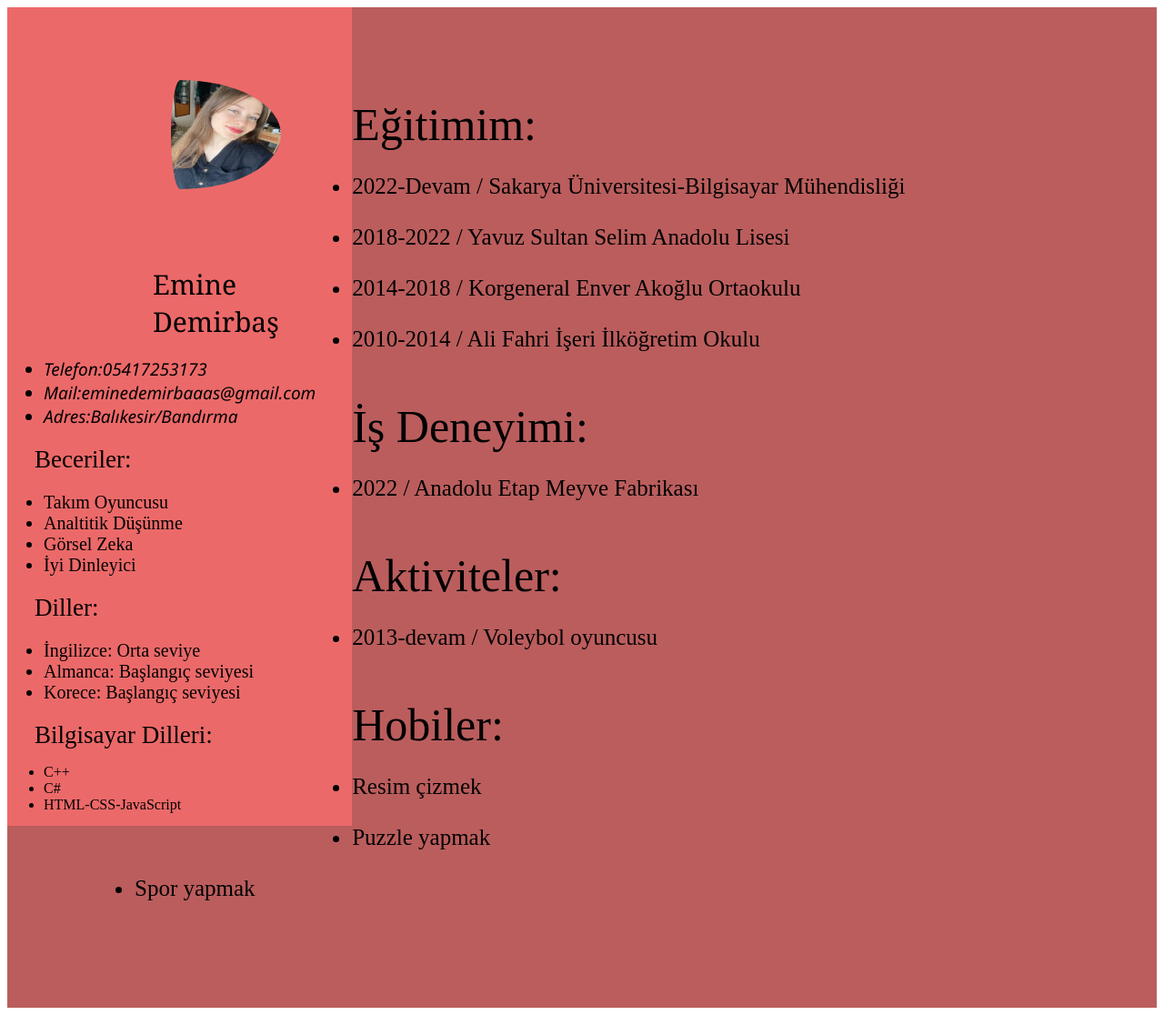
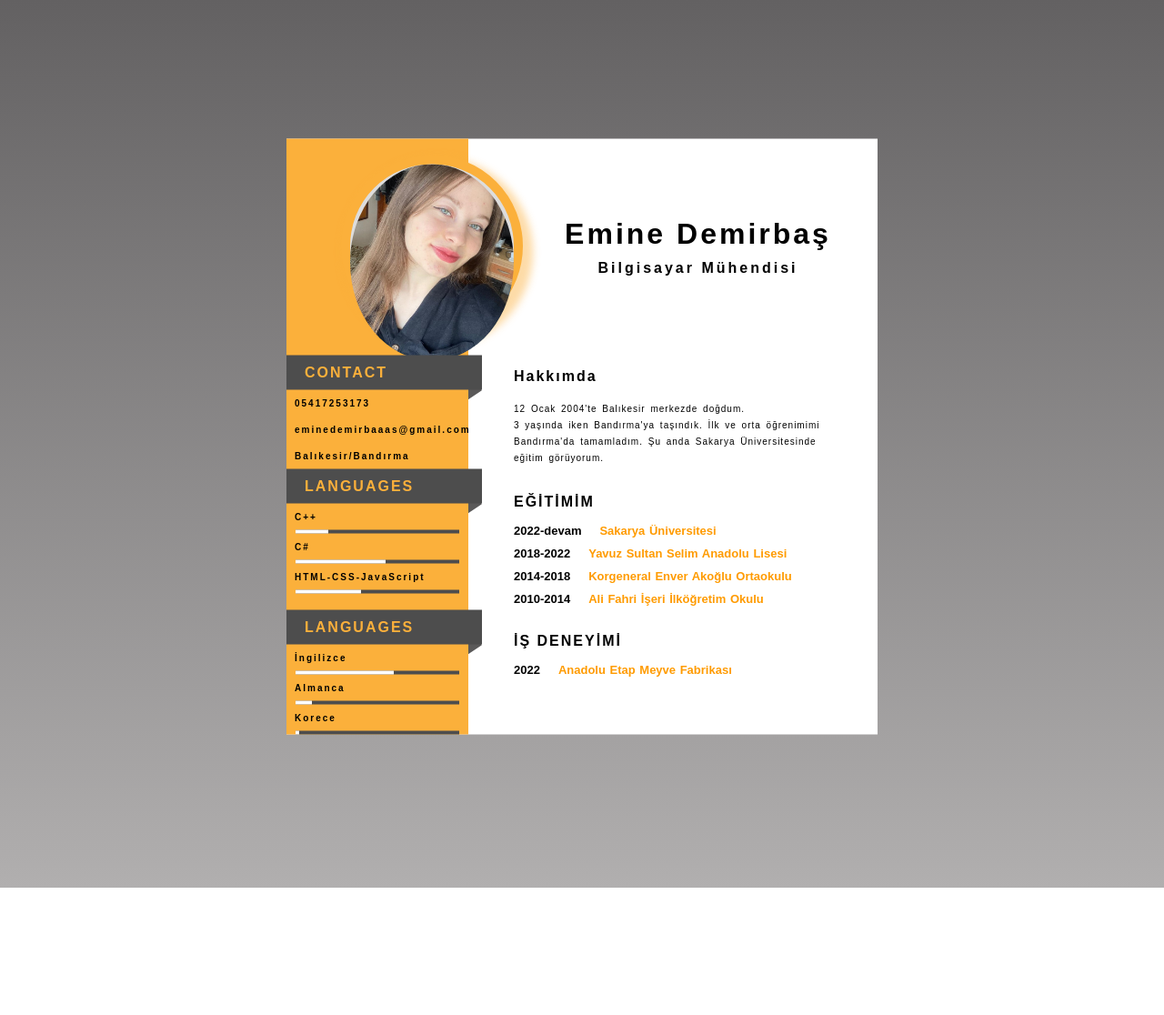
Before and after one commit to eminedemirbas/eminedemirbasweb, a PHP site: the page made by canimödevim/canimödevim.html in a window 1280 px wide. Shown: the whole page at 91% size. After the commit the page ends 976 px from the top, so only its background shows below. Run offline with PHP 8.4, Linux system fonts and the light colour scheme.

Commit message:
Update 8

```diff
--- a/canimödevim/canimödevim.html
+++ b/canimödevim/canimödevim.html
@@ -7,83 +7,122 @@
     <link rel="stylesheet" href="özgeçmiş.css">
     <title>ÖZGEÇMİŞ</title>
 </head>
-<body> <div style="width:30%; height:900px; background-color:rgb(236, 105, 105); float:left;">
- <img src="img/ben.jpeg" style="width:32%; height:120px; border-radius: 200%; padding:80px; padding-left:180px;">
-    <div class=isim>Emine Demirbaş </div>
-    <div class="iletişim">
-        <ul>
-            <li>Telefon:05417253173</li>
-            <li>Mail:eminedemirbaaas@gmail.com</li>
-            <li>Adres:Balıkesir/Bandırma</li>
-        </ul>
-    </div>
-    <div class="beceriler">Beceriler:</div>
-        <div class="maddeler">
-        <ul>
-            <li>Takım Oyuncusu</li>
-            <li>Analtitik Düşünme</li>
-            <li>Görsel Zeka</li>
-            <li>İyi Dinleyici</li>
-        </ul>
-        </div>
-    <div class="beceriler">Diller:</div>
-    <div class="maddeler">
-        <ul>
-            <li>İngilizce: Orta seviye</li>
-            <li>Almanca: Başlangıç seviyesi</li>
-            <li>Korece: Başlangıç seviyesi</li>
-        </ul>
-    </div>
-    <div class="beceriler">Bilgisayar Dilleri:</div>
-    <ul>
-        <li>C++</li>
-        <li>C#</li>
-        <li>HTML-CSS-JavaScript</li>
-    </ul>
+<body>
+    <div class="main">
+        <div class="left">
+            <br>
+            <div class="profile-img"><img src="img/n.jpeg"></div>
 
-</div>
+            <div class="box-1">
+                <div class="heading">
+                    <p>CONTACT</p>
+                </div>
+                <p class="p1">05417253173</p>
+                <p class="p1">eminedemirbaaas@gmail.com</p>
+                <p class="p1">Balıkesir/Bandırma</p>
+            </div>
 
-<div style="background-color: rgb(187, 93, 93); height: 900px; padding:100px; ">
+            <div class="box-1">
+                <div class="heading">
+                    <p>LANGUAGES</p>
+                </div>
 
-    <div class="eğitim">Eğitimim:</div>
-        <div class="okul">
-        <ul>
-            <li>2022-Devam / Sakarya Üniversitesi-Bilgisayar Mühendisliği</li><br>
-            <li>2018-2022 / Yavuz Sultan Selim Anadolu Lisesi</li><br>
-            <li>2014-2018 / Korgeneral Enver Akoğlu Ortaokulu</li><br>
-            <li>2010-2014 / Ali Fahri İşeri İlköğretim Okulu</li><br>
-        </ul>
+                <p class="p1">C++
+                   <div class="skill-container">
+                    <div class="skill cplus"></div>
+                   </div>
+                </p>
+
+                <p class="p1">C#
+                    <div class="skill-container">
+                     <div class="skill csharp"></div>
+                    </div>
+                 </p>
+
+                 <p class="p1">HTML-CSS-JavaScript
+                    <div class="skill-container">
+                     <div class="skill html-css-javascript"></div>
+                    </div>
+                 </p>
+
+            </div>
+            <br>
+            <div class="box-1">
+                <div class="heading">
+                    <p>LANGUAGES</p>
+                </div>
+
+                <p class="p1">İngilizce
+                   <div class="skill-container">
+                    <div class="skill ingilizce"></div>
+                   </div>
+                </p>
+
+                <p class="p1">Almanca
+                    <div class="skill-container">
+                     <div class="skill almanca"></div>
+                    </div>
+                 </p>
+
+                 <p class="p1">Korece
+                    <div class="skill-container">
+                     <div class="skill korece"></div>
+                    </div>
+                 </p>
+
+            </div>
+
+
+
         </div>
 
-    <div class="eğitim">İş Deneyimi:</div>
-    <div class="okul">
-    <ul>
-        <li>2022 / Anadolu Etap Meyve Fabrikası</li><br>
-    </ul>
-    </div>
-    <div class="eğitim">Aktiviteler:</div>
-    <div class="okul">
-        <ul>
-            <li>2013-devam / Voleybol oyuncusu</li><br>
-        </ul>
+    <div class="right">
+        <div class="name-div">
+            <h1>Emine Demirbaş</h1>
+            <p>Bilgisayar Mühendisi</p>
         </div>
-        <div class="eğitim">Hobiler:</div>
-    <div class="okul">
-        <ul>
-            <li>Resim çizmek</li><br>
-            <li>Puzzle yapmak</li><br>
-            <li>Spor yapmak</li><br>
-        </ul>
+
+        <div class="box-2">
+            <h2>Hakkımda <i class="material-icons" style="font-size: 28px!important;"></i></h2>
+            <p class="p2">
+                12 Ocak 2004'te Balıkesir merkezde doğdum. <br>
+                3 yaşında iken Bandırma'ya taşındık. İlk ve orta öğrenimimi Bandırma'da tamamladım.
+                Şu anda Sakarya Üniversitesinde eğitim görüyorum.
+
+            </p>
         </div>
 
 
+        <div class="box-2">
+            <h2>EĞİTİMİM <i class="material-icons" ></i></h2>
+            <p class="p3">2022-devam<span>Sakarya Üniversitesi</span></p>
 
 
+            </p>
+            <p class="p3">2018-2022<span>Yavuz Sultan Selim Anadolu Lisesi</span></p>
 
 
+            </p>
+            <p class="p3">2014-2018<span>Korgeneral Enver Akoğlu Ortaokulu</span></p>
 
-</div>
 
+            </p>
+            <p class="p3">2010-2014<span>Ali Fahri İşeri İlköğretim Okulu</span></p>
+
+
+            </p>
+        </div>
+
+
+        <div class="box-2">
+            <h2>İŞ DENEYİMİ <i class="material-icons" ></i></h2>
+            <p class="p3">2022<span>Anadolu Etap Meyve Fabrikası</span></p>
+
+           </p>
+        </div>
+
+    </div>
+    </div>
 
 
 </body>
--- a/canimödevim/özgeçmiş.css
+++ b/canimödevim/özgeçmiş.css
@@ -1,28 +1,149 @@
-
-
-.isim{
-    font-family: Cambria, Cochin, Georgia, Times, 'Times New Roman', serif;
-    font-size: 30px;
-    padding-left: 160px;
+body{
+    background-image: linear-gradient(#636162, #b1afaf);
+    height:122vh;
+    font-weight: bold;
+    letter-spacing: 2px;
 }
-.iletişim{
-    font-family:'Segoe UI', Tahoma, Geneva, Verdana, sans-serifs;
-    font-size: 19px;
-    font-style: oblique;
-
+*{
+    margin:0px;
+    padding:0px;
+    font-family: 'montserrat',sans-serif;
 }
-.beceriler{
-    font-size: 27px;
-    padding-left: 30px;
+.main{
+    background-color: white;
+    height:auto;
+    width:650px;
+    position: absolute;
+    transform:translate(-50%, -50%);
+    left:50%;
+    top:60%;
 }
-.maddeler{
-    font-size: 20px;
+.left{
+    background-color: #fbb03b;
+    width:200px;
+    height:100%;
+    float:left;
 }
-.eğitim{
-    font-size: 50px;
-    padding-right: 100px;
+.right{
+    width:450px;
+    float:left;
 }
-.okul{
-    font-size: 25px;
-    padding: 0px;
+.profile-img{
+    height:180px;
+    width:180px;
+    background-color: #ddd;
+    border-radius: 50%;
+    margin-bottom:20px;
+    margin-left:60px;
+    border:10px solid #fbb03b;
+    box-shadow:6px 7px 9px 5px  #fbb03b73;
 }
+.profile-img img{
+    width:100%;
+    border-radius: 50%;
+}
+.box-1{
+    position: relative;
+}
+.heading{
+    background-color: #4d4d4d;
+    padding:10px;
+    color:#fbb03b;
+    text-align:left;
+    padding-left: 20px;
+    margin-right: -15px;
+}
+.heading::after{
+    content: '';
+    position: absolute;
+    width: 21px;
+    height: 18px;
+    background-color: #5a5959;
+    left:191px;
+    top:26px;
+    transform:rotate(56deg);
+    z-index: -1;
+}
+.p1{
+    padding: 9px 9px;
+    font-size: 10px;
+}
+.icons{
+    font-size: 16px!important;
+    padding-right: 10px!important;
+    vertical-align:sub;
+}
+.skill-container{
+    width: 90%;
+    background-color: #4d4d4d;
+    margin: 0px 10px;
+}
+.skill {
+    text-align: right;
+    padding-top: 2px;
+    padding-bottom: 2px;
+    color: white;
+}
+.cplus{
+    width: 20%;
+    background-color: white;
+}
+.csharp{
+    width: 55%;
+    background-color: white;
+}
+.html-css-javascript{
+    width: 40%;
+    background-color: white;
+}
+.ingilizce{
+    width: 60%;
+    background-color: white;
+}
+.almanca{
+    width: 10%;
+    background-color: white;
+}
+.korece{
+    width: 2%;
+    background-color: white;
+}
+.name-div{
+    padding: 86px 0px 60px 55px;
+    text-align: center;
+    letter-spacing: 3px;
+}
+.name-div h1{
+    margin-bottom: 10px;
+}
+.box-2{
+    padding: 0px 50px;
+    margin-top: 30px;
+}
+.p2{
+    font-size: 10px;
+    font-weight: 300;
+    letter-spacing: 1px;
+    word-spacing: 2px;
+    line-height: 18px;
+    margin-top: 5px;
+}
+h2{
+    font-size: 16px;
+    margin-bottom: 15px;
+}
+.icons3{
+    vertical-align: bottom;
+    font-size: 21px!important;
+    color:#4d4d4d;
+}
+.p3{
+    font-size:13px;
+    word-spacing: 1px;
+    letter-spacing: 0px;
+    margin-top: 10px;
+}
+.p3 span{
+    color:#ff9b00;
+    padding-left: 20px;
+}
```
Also changed, not shown: canimödevim/img/avatar.png (deleted), canimödevim/img/n.jpeg (added).
